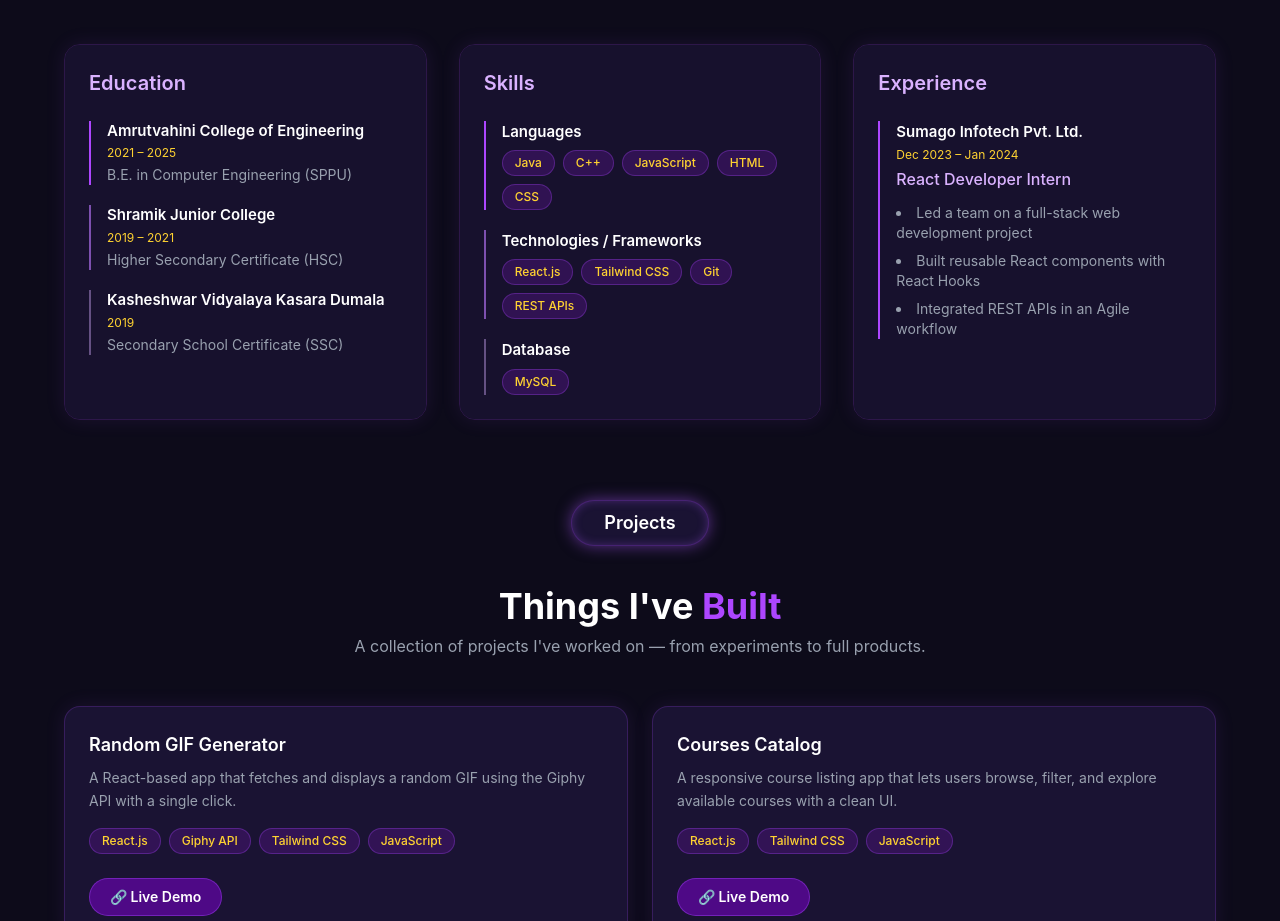
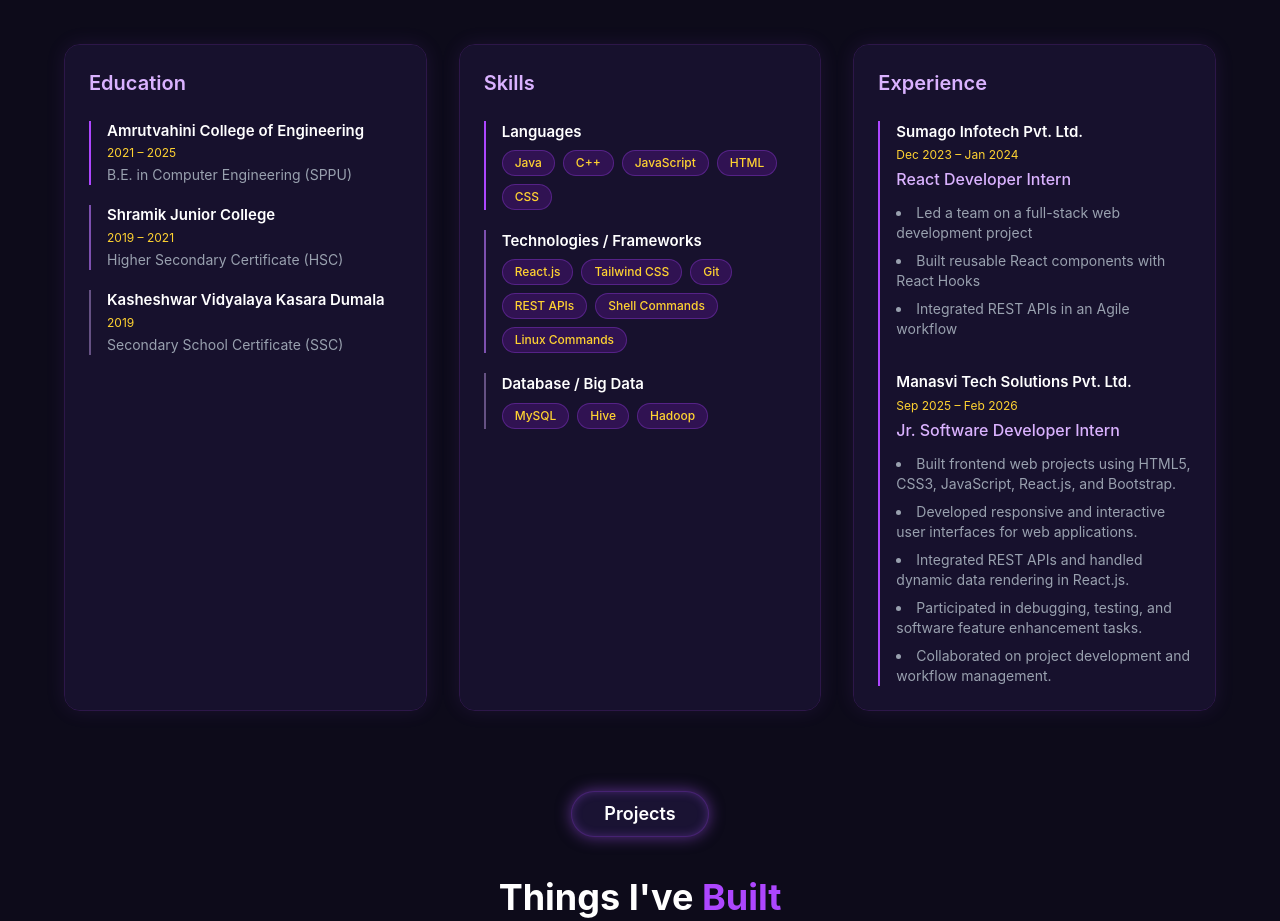
Before and after one commit to darshan123satpute/Portfolio, a React (Vite) app: page / in a window 1280 px wide. Shown: the part 1340-2261 px from the top of the page. Built offline with nearby package versions, Linux system fonts and the light colour scheme.

Commit message:
update skills

```diff
--- a/src/About.jsx
+++ b/src/About.jsx
@@ -10,12 +10,12 @@ const skillSections = [
   {
     label: 'Technologies / Frameworks',
     borderColor: 'border-purple-400/60',
-    skills: ['React.js', 'Tailwind CSS', 'Git', 'REST APIs'],
+    skills: ['React.js', 'Tailwind CSS', 'Git', 'REST APIs', 'Shell Commands', 'Linux Commands'],
   },
   {
-    label: 'Database',
+    label: 'Database / Big Data',
     borderColor: 'border-purple-300/40',
-    skills: ['MySQL'],
+    skills: ['MySQL', 'Hive', 'Hadoop'],
   },
 ]
 
@@ -111,9 +111,10 @@ const About = () => {
 
         <div className="flex justify-center mb-16">
           <a
-            href="https://drive.google.com/file/d/19M_srSnu0c8Dk6kTW8-XWwzl-xkAOwOz/view?usp=sharing"
+            href="https://drive.google.com/uc?export=download&id=1F16f32CQXirGgQVosahFG2VtJNpkHNDL"
             target="_blank"
             rel="noreferrer"
+            download="Darshan_Satpute_Resume.pdf"
           >
             <button className="px-10 py-3 rounded-full font-semibold text-white
               bg-[#1a1333] border border-purple-500/30
@@ -187,7 +188,8 @@ const About = () => {
 
           <Card >
             <CardHeader title="Experience" />
-            <div className="border-l-2 border-purple-500 pl-4  hover:border-purple-400 transition-all duration-200">
+            <div className="border-l-2 border-purple-500 pl-4  hover:border-purple-400 transition-all duration-200 space-y-8">
+              <div>
                 <p className="font-semibold text-white text-[15px]">Sumago Infotech Pvt. Ltd.</p>
                 <p className="text-amber-300 text-xs mt-1">Dec 2023 – Jan 2024</p>
                 <p className="text-purple-300 font-medium mt-1">React Developer Intern</p>
@@ -197,8 +199,21 @@ const About = () => {
                   <li>Integrated REST APIs in an Agile workflow</li>
                 </ul>
               </div>
+
+              <div>
+                <p className="font-semibold text-white text-[15px]">Manasvi Tech Solutions Pvt. Ltd.</p>
+                <p className="text-amber-300 text-xs mt-1">Sep 2025 – Feb 2026</p>
+                <p className="text-purple-300 font-medium mt-1">Jr. Software Developer Intern</p>
+                <ul className="mt-3 space-y-2 text-gray-400 text-sm list-disc list-inside">
+                  <li>Built frontend web projects using HTML5, CSS3, JavaScript, React.js, and Bootstrap.</li>
+                  <li>Developed responsive and interactive user interfaces for web applications.</li>
+                  <li>Integrated REST APIs and handled dynamic data rendering in React.js.</li>
+                  <li>Participated in debugging, testing, and software feature enhancement tasks.</li>
+                  <li>Collaborated on project development and workflow management.</li>
+                </ul>
+              </div>
+            </div>
           </Card>
-
         </div>
       </div>
     </div>
--- a/src/Animation.css
+++ /dev/null
@@ -1,22 +0,0 @@
-.content-slideup {
-  animation: slideUpside 2s ease-out forwards;
-  animation-timeline: view();
-  animation-range: entry 0% cover 50%;
-
-}
-
-@keyframes slideUpside {
-  0% {
-    opacity: 0;
-    transform: translateY(80px);
-  }
-
-  80% {
-    opacity: 1;
-    transform: translateY(10px);
-  }
-
-  100% {
-    transform: translateY(0);
-  }
-}
--- a/src/main.jsx
+++ b/src/main.jsx
@@ -2,8 +2,7 @@ import { StrictMode } from 'react'
 import { createRoot } from 'react-dom/client'
 import './index.css'
 import App from './App.jsx'
-import  './Animation.css'
-import {BrowserRouter} from "react-router-dom"
+import { BrowserRouter } from 'react-router-dom'
 createRoot(document.getElementById('root')).render(
      <BrowserRouter>
       <App />
```
Lines whose indentation alone changed are shown as unchanged.
